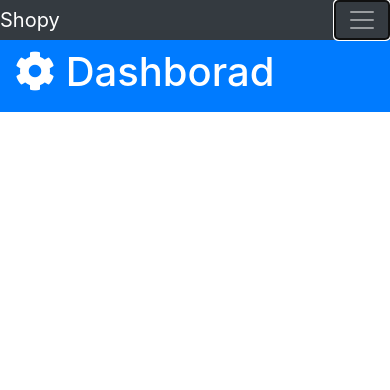
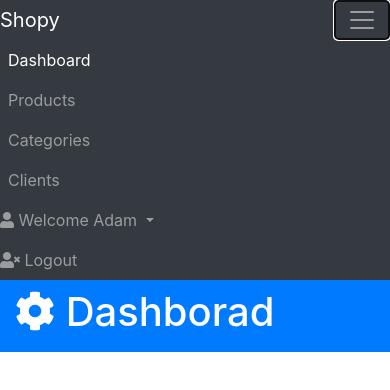
Before and after one commit to MansourMoukdad88/shopy-dashboard, a plain HTML site: page index.html in a window 390 px wide. Both pictures are taken after a click on the button 362 px from the left and 20 px from the top of the page. Drawn offline with nearby package versions, Linux system fonts and the light colour scheme.

Commit message:
[Fix] Burger Icon Issue

```diff
--- a/index.html
+++ b/index.html
@@ -31,13 +31,13 @@
         >
           <span class="navbar-toggler-icon"></span>
         </button>
-        <div class="collapse navbar-collapse" id="navbarcollapse">
+        <div class="collapse navbar-collapse" id="navbarCollapse">
           <ul class="navbar-nav">
             <li class="nav-item px-2">
-              <a href="index.html" class="nav-link active">Dashborad</a>
+              <a href="index.html" class="nav-link active">Dashboard</a>
             </li>
             <li class="nav-item px-2">
-              <a href="product.html" class="nav-link">Products</a>
+              <a href="products.html" class="nav-link">Products</a>
             </li>
             <li class="nav-item px-2">
               <a href="categories.html" class="nav-link">Categories</a>
@@ -54,14 +54,14 @@
                 class="nav-link dropdown-toggle"
                 data-toggle="dropdown"
               >
-                <i class="fas fa-user"></i>Welcome Adam
+                <i class="fas fa-user"></i> Welcome Adam
               </a>
               <div class="dropdown-menu">
-                <a href="profile.html" class="dropdown-item"
-                  ><i class="fas fa-user-circle"></i> Profile
+                <a href="profile.html" class="dropdown-item">
+                  <i class="fas fa-user-circle"></i> Profile
                 </a>
-                <a href="settings.html" class="dropdown-item"
-                  ><i class="fas fa-cog"></i> Settings
+                <a href="settings.html" class="dropdown-item">
+                  <i class="fas fa-cog"></i> Settings
                 </a>
               </div>
             </li>
```
